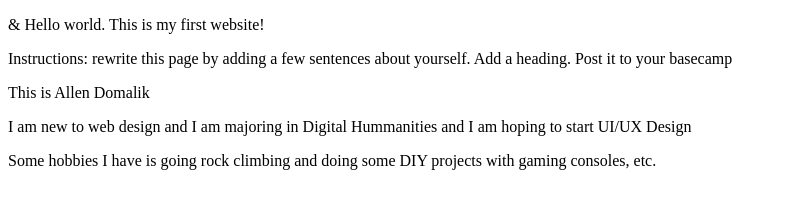
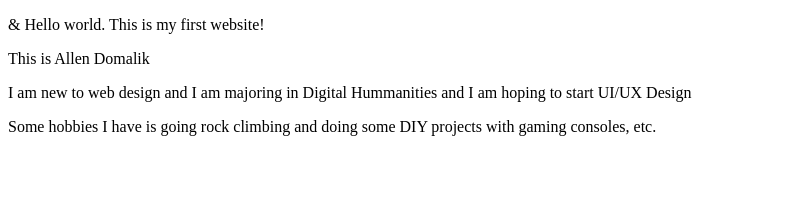
Before and after one commit to strikerZ45/myfirstwebsite, a plain HTML site: page index.html in a window 1280 px wide. Shown: the whole page, without its empty margins (0-787 px from the left). Drawn offline with Linux system fonts and the light colour scheme.

Commit message:
took out the instructions

```diff
--- a/index.html
+++ b/index.html
@@ -6,7 +6,6 @@
 </head>
 <body>
   <p>&amp; Hello world. This is my first website!</p>
-  <p>Instructions: rewrite this page by adding a few sentences about yourself. Add a heading. Post it to your basecamp</p>
   <p>This is Allen Domalik</p>
   <p>I am new to web design and I am majoring in Digital Hummanities and I am hoping to start UI/UX Design</p>
   <p>Some hobbies I have is going rock climbing and doing some DIY projects with gaming consoles, etc. </p>
```
